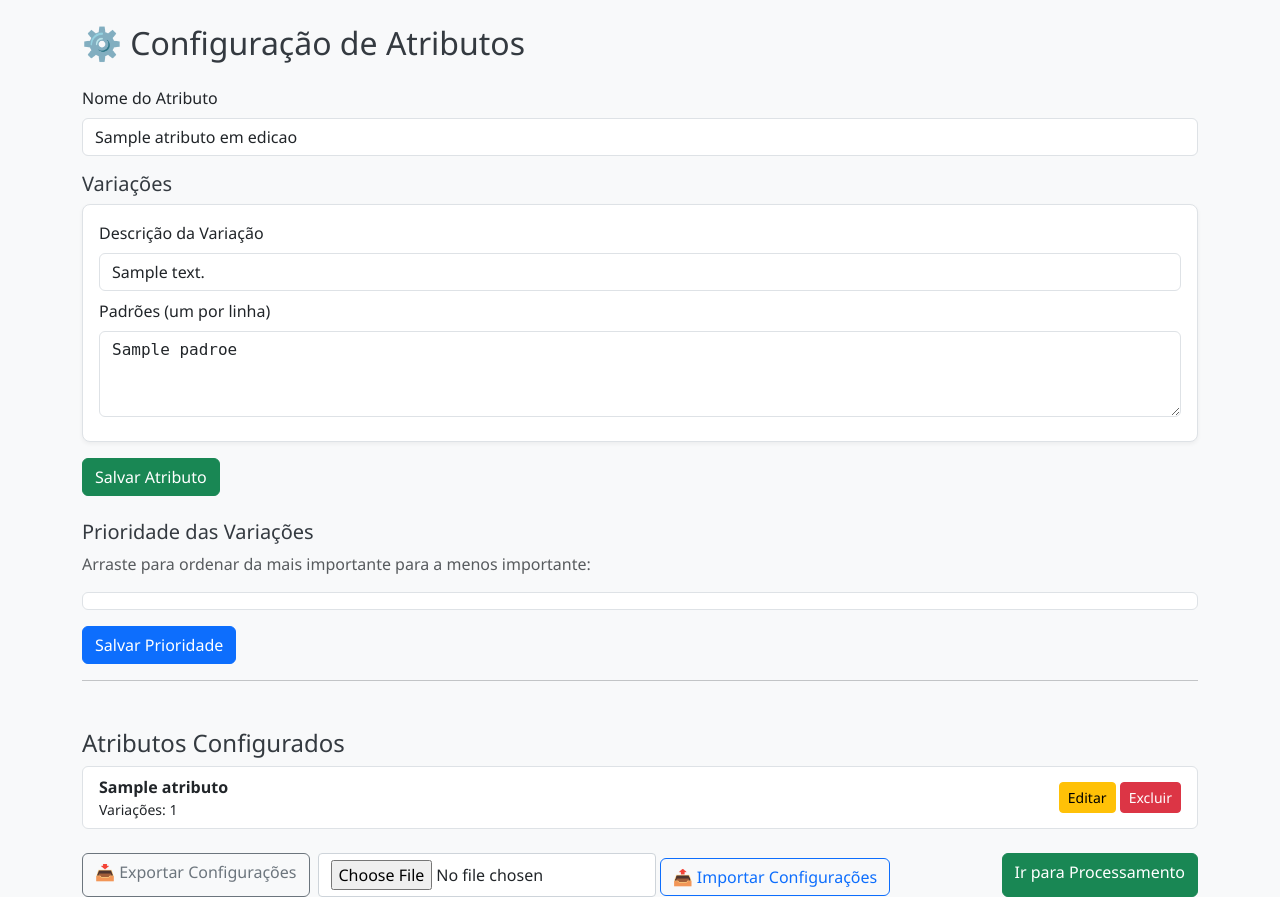
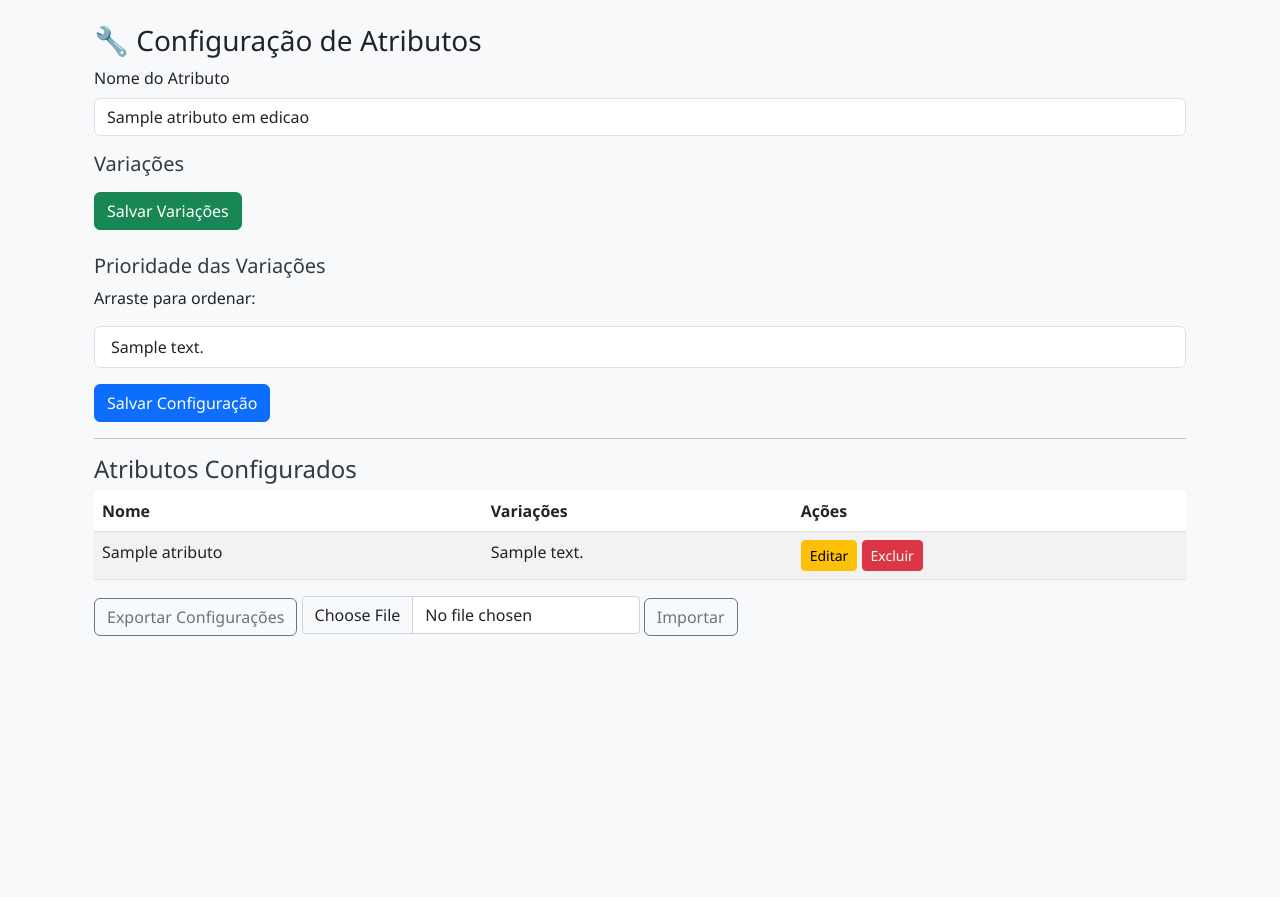
Before and after one commit to Douglasprojetospro/extrator-atributos-web, a Flask app: template templates/configurar.html in a window 1280 px wide. Shown: the part 86-983 px from the top of the page. After the commit the page ends 722 px from the top, so only its background shows below. Run offline with Flask 3, Linux system fonts and the light colour scheme; the template is opened without the code that fills it: most values are stand-ins (such as "Sample title", 1, 10 or a date in 2020).

Commit message:
Update configurar.html

```diff
--- a/templates/configurar.html
+++ b/templates/configurar.html
@@ -1,88 +1,93 @@
 {% extends 'base.html' %}
-{% block title %}Configurar Atributos{% endblock %}
 {% block content %}
-<h2 class="mb-4">⚙️ Configuração de Atributos</h2>
+<div class="container mt-4">
+    <h3>🔧 Configuração de Atributos</h3>
 
-<form method="POST" action="{{ url_for('salvar_configuracao') }}">
+    <form method="POST" action="/adicionar-variacao">
         <div class="mb-3">
             <label for="nome" class="form-label">Nome do Atributo</label>
-        <input type="text" class="form-control" id="nome" name="nome" value="{{ atributo_em_edicao.nome if atributo_em_edicao else '' }}" required>
+            <input type="text" class="form-control" name="nome" id="nome" required value="{{ atributo_em_edicao.nome if atributo_em_edicao }}">
         </div>
 
+        <h5>Variações</h5>
         <div id="variacoes-container">
-        <h5>Variações</h5>
-        {% for idx, variacao in variacoes %}
-        <div class="card mb-3">
-            <div class="card-body">
+            {% for i, variacao in enumerate(variacoes or [{}]) %}
+            <div class="card p-3 mb-2 variacao-item">
                 <div class="mb-2">
                     <label class="form-label">Descrição da Variação</label>
-                    <input type="text" class="form-control" name="variacoes[{{ idx }}][descricao]" value="{{ variacao.descricao }}" required>
+                    <input type="text" class="form-control" name="variacoes[{{ i }}][descricao]" value="{{ variacao.descricao }}" required>
                 </div>
-                <div class="mb-2">
+                <div>
                     <label class="form-label">Padrões (um por linha)</label>
-                    <textarea class="form-control" name="variacoes[{{ idx }}][padroes]" rows="3" required>{{ variacao.padroes|join('\n') }}</textarea>
-                </div>
+                    <textarea class="form-control" name="variacoes[{{ i }}][padroes]" rows="3">{{ variacao.padroes | join('\n') }}</textarea>
                 </div>
             </div>
             {% endfor %}
         </div>
 
-    <button type="submit" class="btn btn-success mb-4">Salvar Atributo</button>
+        <button type="submit" class="btn btn-success mt-2">Salvar Variações</button>
     </form>
 
-<form method="POST" action="{{ url_for('salvar_prioridade') }}">
+    {% if atributo_em_edicao %}
+    <form method="POST" action="/salvar-prioridade" class="mt-4">
         <h5>Prioridade das Variações</h5>
-    <p class="text-muted">Arraste para ordenar da mais importante para a menos importante:</p>
-    <ul class="list-group mb-3" id="prioridade-lista">
-        {% for variacao in variacoes %}
-        <li class="list-group-item" data-id="{{ variacao.descricao }}">{{ variacao.descricao }}</li>
+        <p>Arraste para ordenar:</p>
+        <ul id="lista-prioridade" class="list-group">
+            {% for v in atributo_em_edicao.variacoes %}
+            <li class="list-group-item">{{ v.descricao }}</li>
             {% endfor %}
         </ul>
-    <input type="hidden" name="ordem_prioridade" id="ordemPrioridadeInput">
-    <button type="submit" class="btn btn-primary">Salvar Prioridade</button>
+        <input type="hidden" name="ordem_prioridade" id="ordem_prioridade">
+        <button type="submit" class="btn btn-primary mt-3">Salvar Configuração</button>
     </form>
+    {% endif %}
 
+    {% if atributos %}
     <hr>
-<h4 class="mt-5">Atributos Configurados</h4>
-<ul class="list-group">
-    {% for nome, attr in atributos.items() %}
-    <li class="list-group-item d-flex justify-content-between align-items-center">
-        <div>
-            <strong>{{ nome }}</strong>
-            <small class="d-block">Variações: {{ attr.variacoes|length }}</small>
-        </div>
-        <div>
-            <a href="{{ url_for('editar_configuracao', nome=nome) }}" class="btn btn-sm btn-warning">Editar</a>
-            <a href="{{ url_for('excluir_configuracao', nome=nome) }}" class="btn btn-sm btn-danger">Excluir</a>
-        </div>
-    </li>
-    {% else %}
-    <li class="list-group-item">Nenhum atributo configurado ainda.</li>
+    <h4>Atributos Configurados</h4>
+    <table class="table table-striped">
+        <thead>
+            <tr>
+                <th>Nome</th>
+                <th>Variações</th>
+                <th>Ações</th>
+            </tr>
+        </thead>
+        <tbody>
+            {% for nome, config in atributos.items() %}
+            <tr>
+                <td>{{ nome }}</td>
+                <td>{{ config.variacoes | map(attribute='descricao') | join(', ') }}</td>
+                <td>
+                    <a href="/editar/{{ nome }}" class="btn btn-sm btn-warning">Editar</a>
+                    <a href="/excluir/{{ nome }}" class="btn btn-sm btn-danger">Excluir</a>
+                </td>
+            </tr>
             {% endfor %}
-</ul>
-
-<div class="mt-4 d-flex gap-2">
-    <a href="{{ url_for('exportar_configuracoes') }}" class="btn btn-outline-secondary">📥 Exportar Configurações</a>
-    <form method="POST" action="{{ url_for('importar_configuracoes') }}" enctype="multipart/form-data" class="d-inline">
-        <input type="file" name="arquivo" accept=".json" required>
-        <button type="submit" class="btn btn-outline-primary">📤 Importar Configurações</button>
+        </tbody>
+    </table>
+    <a href="/exportar-configuracoes" class="btn btn-outline-secondary">Exportar Configurações</a>
+    <form method="POST" action="/importar-configuracoes" enctype="multipart/form-data" class="d-inline-block">
+        <input type="file" name="arquivo" class="form-control d-inline w-auto" required>
+        <button type="submit" class="btn btn-outline-secondary">Importar</button>
     </form>
-    <a href="{{ url_for('processar') }}" class="btn btn-success ms-auto">Ir para Processamento</a>
+    {% endif %}
 </div>
 
-<script src="https://cdn.jsdelivr.net/npm/sortablejs@1.15.0/Sortable.min.js"></script>
 <script>
-    document.addEventListener('DOMContentLoaded', function () {
-        const lista = document.getElementById('prioridade-lista');
+    // Drag and drop para ordenar prioridades
+    document.addEventListener('DOMContentLoaded', () => {
+        const lista = document.getElementById('lista-prioridade');
         if (lista) {
             new Sortable(lista, {
                 animation: 150,
-                onEnd: function () {
-                    const ordem = Array.from(lista.children).map(li => li.dataset.id);
-                    document.getElementById('ordemPrioridadeInput').value = ordem.join(',');
+                onEnd: () => {
+                    const ordem = Array.from(lista.children).map(li => li.textContent.trim());
+                    document.getElementById('ordem_prioridade').value = ordem.join(',');
                 }
             });
         }
     });
 </script>
+<script src="https://cdn.jsdelivr.net/npm/sortablejs@1.15.0/Sortable.min.js"></script>
 {% endblock %}
```
Lines whose indentation alone changed are shown as unchanged.
